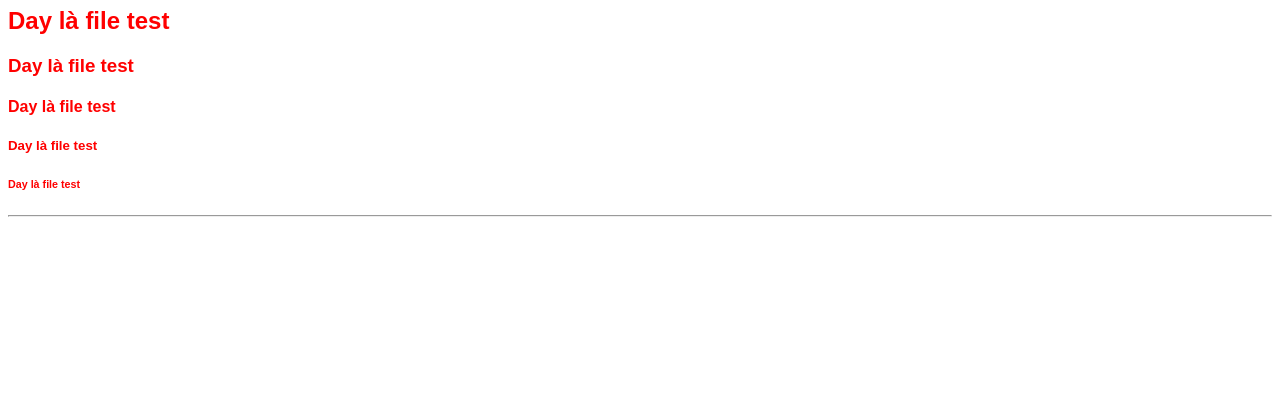
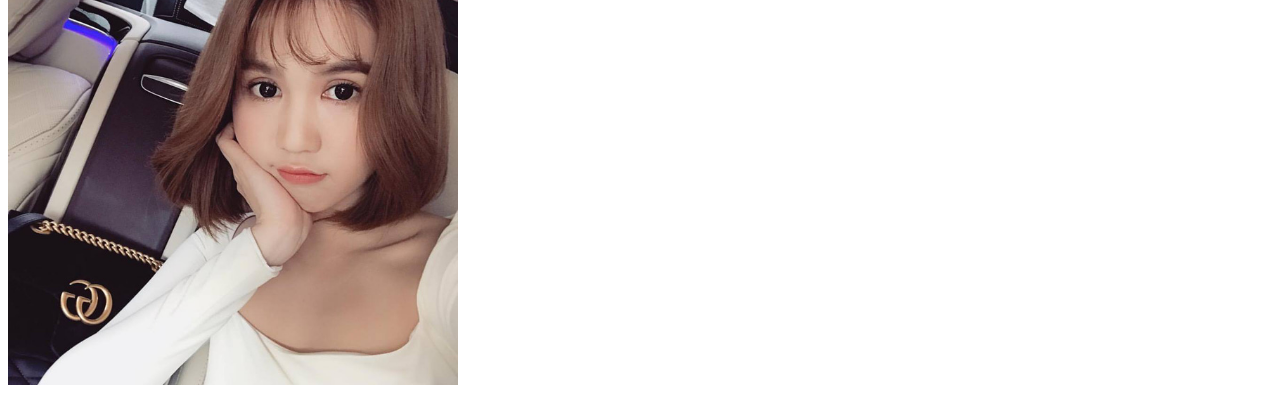
Before and after one commit to photruyentranh/photruyentranh.github.io, a plain HTML site: page index.html in a window 1280 px wide. Shown: the part 73-477 px from the top of the page. Drawn offline with Linux system fonts and the light colour scheme.

Commit message:
them folder images

```diff
--- a/index.html
+++ b/index.html
@@ -6,6 +6,9 @@
 	<link rel="stylesheet" type="text/css" href="style.css">
 </head>
 <body>
+	<div>
+		<img src="images/1.jpg">
+	</div>
 	<h1>Day là file test</h1>
 	<h2>Day là file test</h2>
 	<h3>Day là file test</h3>
--- a/style.css
+++ b/style.css
@@ -2,3 +2,8 @@ body{
 	font-family: sans-serif;
 	color:red;
 }
+div img{
+
+	height:450px;
+	width: 450px;
+}
```
Also changed, not shown: images/1.jpg (added).
